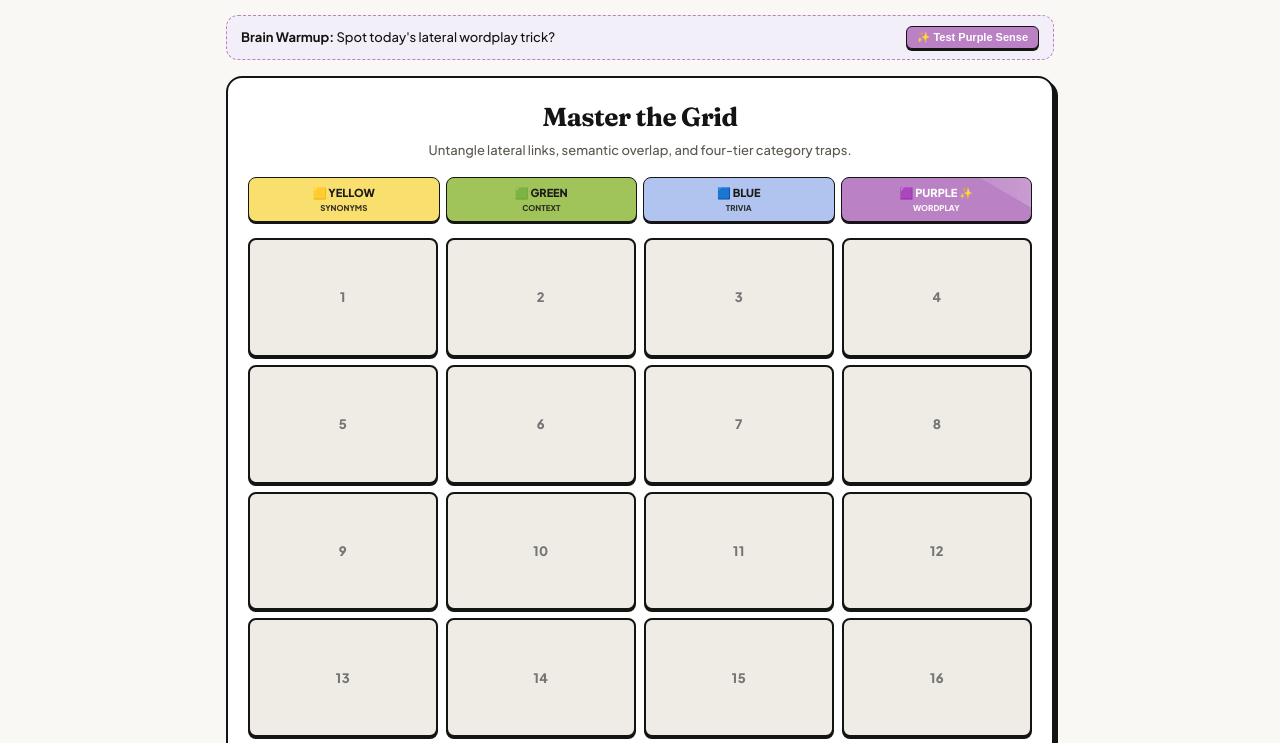
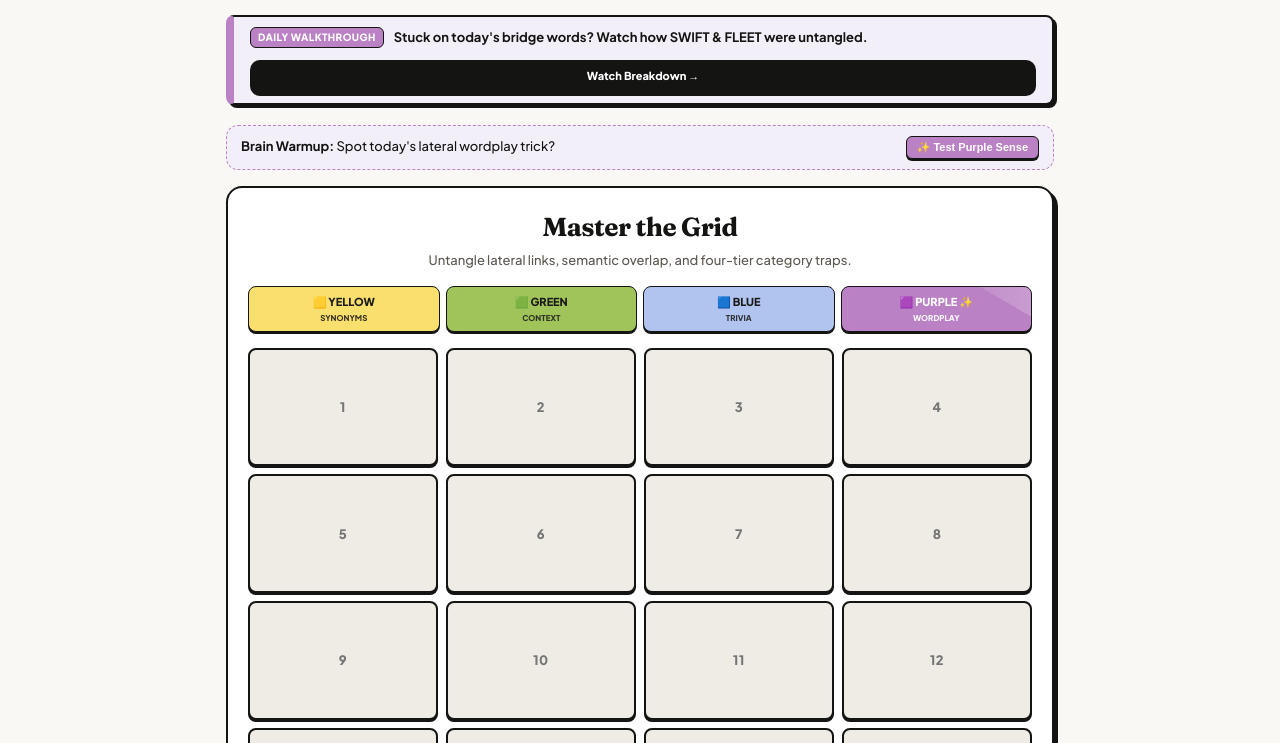
Before and after one commit to j1223aw/connections-grouping-assistant, a plain HTML site: page public/index.html in a window 1280 px wide. Shown: the part 57-800 px from the top of the page. Drawn offline with Linux system fonts and the light colour scheme.

```diff
--- a/public/index.html
+++ b/public/index.html
@@ -633,6 +633,19 @@
 
     <div class="container">
 
+        <!-- Top-of-Page Breakdowns Teaser Ribbon -->
+        <aside class="breakdown-teaser-ribbon" style="background: #F3EFF9; border: 2px solid var(--border-lip); border-left: 8px solid var(--tier-purple); border-radius: var(--radius-tile); box-shadow: 3px 3px 0 var(--border-lip); padding: 10px 16px; margin: 0 0 20px 0; display: flex; align-items: center; justify-content: space-between; gap: 12px; flex-wrap: wrap;">
+            <div style="display: flex; align-items: center; gap: 10px; flex-wrap: wrap;">
+                <span class="tier-badge badge-purple" style="margin: 0; font-size: 10px; padding: 2px 7px;">DAILY WALKTHROUGH</span>
+                <span style="font-size: 13px; font-weight: 700; color: var(--ink);">
+                    Stuck on today's bridge words? Watch how SWIFT & FLEET were untangled.
+                </span>
+            </div>
+            <a href="breakdowns.html" class="btn-tactile btn-primary" style="padding: 6px 12px; font-size: 11px; white-space: nowrap; text-decoration: none;">
+                Watch Breakdown &rarr;
+            </a>
+        </aside>
+
         <!-- Daily Warmup Purple Teaser -->
         <div class="warmup-drawer">
             <span><strong>Brain Warmup:</strong> Spot today's lateral wordplay trick?</span>
```
